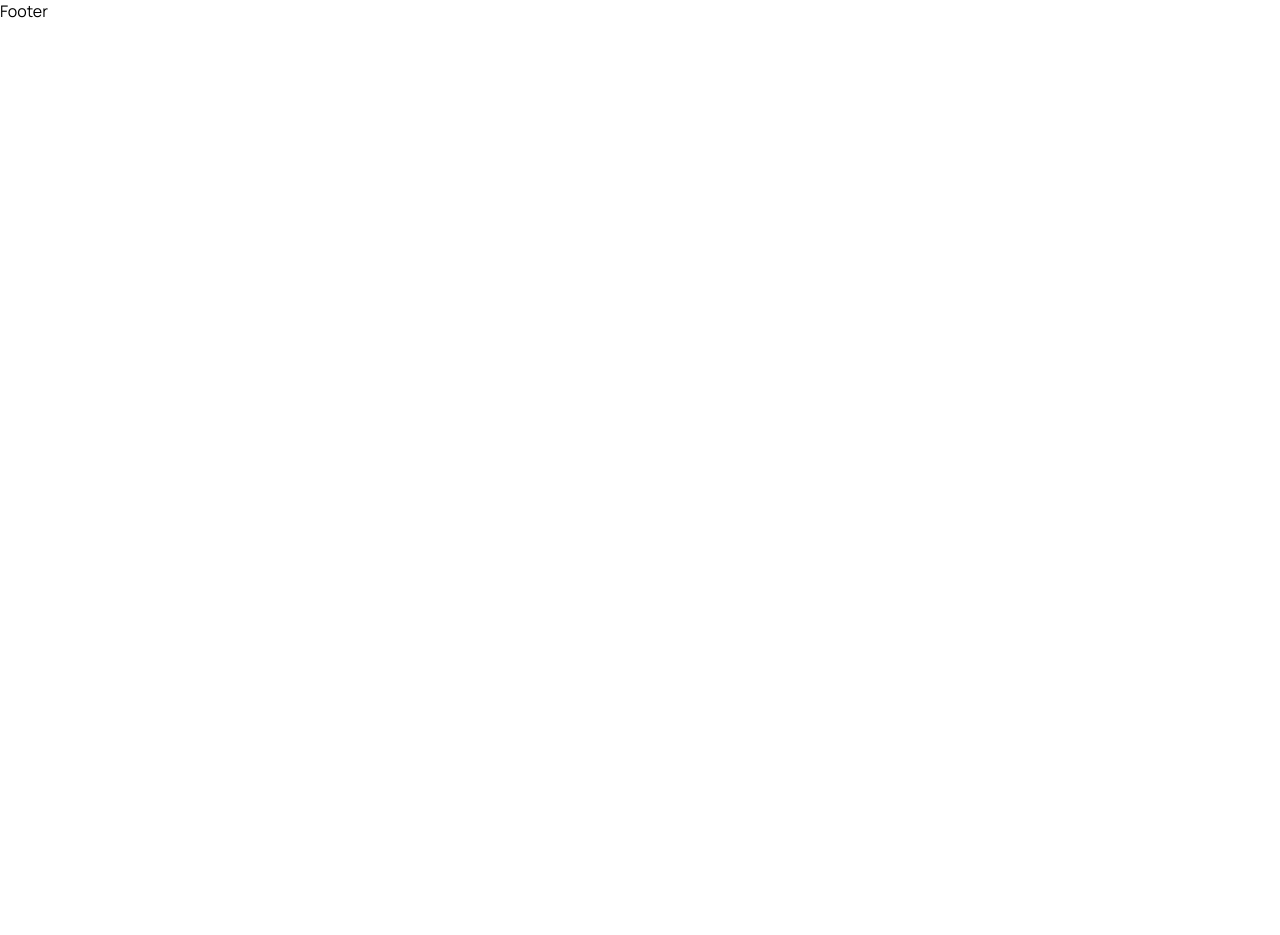
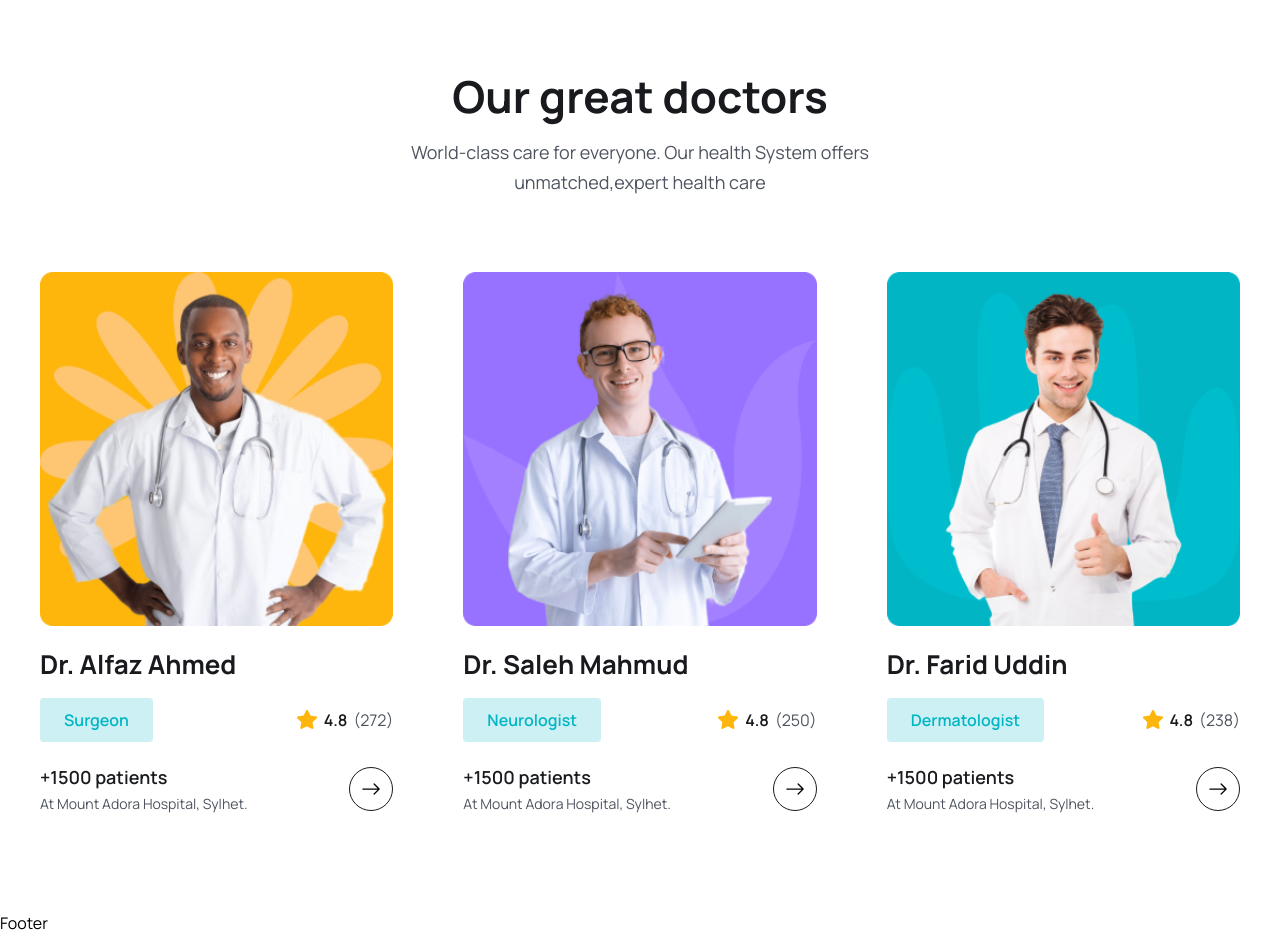
Before and after one commit to RithikRanaweera/Medicare-Booking, a React (Vite) app in the folder frontend/: page / in a window 1280 px wide. Shown: the part 3940-4875 px from the top of the page. Before the commit the page ends 3963 px from the top, so only its background shows below. Built offline with nearby package versions, Linux system fonts and the light colour scheme.

Commit message:
Done doctor's section

```diff
--- a/frontend/src/assets/data/doctors.js
+++ b/frontend/src/assets/data/doctors.js
@@ -6,7 +6,7 @@
   {
     id: "01",
     name: "Dr. Alfaz Ahmed",
-    specialty: "Surgeon",
+    specialization: "Surgeon",
     avgRating: 4.8,
     totalRating: 272,
     photo: doctorImg01,
@@ -16,9 +16,9 @@
   {
     id: "02",
     name: "Dr. Saleh Mahmud",
-    specialty: "Neurologist",
+    specialization: "Neurologist",
     avgRating: 4.8,
-    totalRating: 272,
+    totalRating: 250,
     photo: doctorImg02,
     totalPatients: 1500,
     hospital: "Mount Adora Hospital, Sylhet.",
@@ -26,9 +26,9 @@
   {
     id: "03",
     name: "Dr. Farid Uddin",
-    specialty: "Dermatologist",
+    specialization: "Dermatologist",
     avgRating: 4.8,
-    totalRating: 272,
+    totalRating: 238,
     photo: doctorImg03,
     totalPatients: 1500,
     hospital: "Mount Adora Hospital, Sylhet.",
--- /dev/null
+++ b/frontend/src/components/Doctors/DoctorCard.jsx
@@ -0,0 +1,52 @@
+/* eslint-disable react/prop0=-types*/
+import React from 'react'
+import starIcon from '../../assets/images/Star.png';
+import { Link } from "react-router-dom";
+import { BsArrowRight } from "react-icons/bs";
+
+const DoctorCard = ({ doctor }) => {
+    const { name, avgRating, totalRating, photo, specialization, totalPatients, hospital } = doctor;
+
+    return (
+        <div className='p-3 lg:p-5'>
+            <div>
+                <img src={photo} alt="" className='w-full' />
+            </div>
+            <h2 className="text-[18px] leading-[30px] lg:text-[26px] lg:leading-9 text-headingColor font-[700] mt-3 lg:mt-5">
+                {name}
+            </h2>
+            <div className="mt-2 lg:mt-4 flex items-center justify-between">
+                <span className='bg-[#CCF0F3] text-irisBlueColor py-1 px-2 lg:py-2 lg:px-6 text-[12px] leading-4
+            lg:text-[16px] lg:leading-7 font-semibold rounded'>
+                    {specialization}
+                </span>
+                <div className="flex items-center gap-[6px]">
+                    <span className="flex items-center gap-[6px] text-[14px] leading-6 lg:text-[16px] lg:leading-7
+                font-semibold text-headingColor">
+                        <img src={starIcon} alt="" />{avgRating}
+                    </span>
+                    <span className='text-[14px] leading-6 lg:text-[16px] lg:leading-7 font-[400] text-textColor'>
+                        ({totalRating})
+                    </span>
+                </div>
+            </div>
+
+            <div className="mt-[18px] lg:mt-5 flex items-center justify-between">
+                <div>
+                    <h3 className="text-[16px] leading-7 lg:text-[18px] lg:leading-[30px] font-semibold text-headingColor">
+                        +{totalPatients} patients
+                    </h3>
+                    <p className='text-[14px] leading-6 font-[400] text-textColor'>
+                        At {hospital}
+                    </p>
+                </div>
+                <Link to='/doctors' className='w-[44px] h-[44px] rounded-full border border-solid border-[#181A1E]
+                  flex items-center justify-center group hover:bg-primaryColor hover:border-none '>
+                    <BsArrowRight className='group-hover:text-white w-6 h-5' />
+                </Link>
+            </div>
+        </div>
+    )
+}
+
+export default DoctorCard
--- /dev/null
+++ b/frontend/src/components/Doctors/DoctorList.jsx
@@ -0,0 +1,15 @@
+import React from 'react'
+import {doctors} from './../../assets/data/doctors'
+import DoctorCard from './DoctorCard'
+
+const DoctorList = () => {
+  return (
+    <div className="grid grid-cold-1 sm:grid-cold-2 md:grid-cols-3 gap-5 lg:gap-[30px] mt-[30px] lg:mt-[55px]">
+        {doctors.map((doctor) =>(
+            <DoctorCard key={doctor.id} doctor={doctor} />
+        ))}
+    </div>
+  )
+}
+
+export default DoctorList
--- a/frontend/src/pages/Home.jsx
+++ b/frontend/src/pages/Home.jsx
@@ -12,6 +12,7 @@
 import { BsArrowRight } from 'react-icons/bs';
 import About from '../components/About/About';
 import ServiceList from '../components/Services/ServiceList';
+import DoctorList from '../components/Doctors/DoctorList';
 
 const Home = () => {
   return (
@@ -145,7 +146,7 @@
               </div>
               <div className='mt-[30px]'>
                 <h2 className="text-[26px] leading-9 text-headingColor font-[700] text-center">
-                Book Appointment
+                  Book Appointment
                 </h2>
 
                 <p className="text-[16px] leading-7 text-textColor font-[400] mt-4 text-center">
@@ -166,7 +167,7 @@
         </div>
       </section>
 
-      <About/>
+      <About />
 
       {/*=========== services section ==========*/}
 
@@ -180,7 +181,7 @@
               World-class care for everyone. Our health System offers unmatched,expert health care
             </p>
           </div>
-          <ServiceList/>
+          <ServiceList />
         </div>
       </section>
 
@@ -194,7 +195,7 @@
             {/*=============feature content =========*/}
             <div className="xl:w-[670px]">
               <h2 className="heading">
-                Get virtual treatment <br/> anytime.
+                Get virtual treatment <br /> anytime.
               </h2>
               <ul className="pl-4">
                 <li className="text_para">
@@ -211,7 +212,7 @@
             </div>
             {/*========== feature img ==============*/}
             <div className='relative z-10 xl:w-[770px] flex justify-end mt-[50px] l:mt-0'>
-              <img src={featureImg} alt=""  className='w-3/4'/>
+              <img src={featureImg} alt="" className='w-3/4' />
 
               <div className="w-[150px] lg:w-[248px] bg-white absolute bottom-[50px] left-0 md:bottom-[100px]
               md:left-5 z-20 p-2 pb-3 lg:pt-4 lg:px-4 lg:pb-[26px] rounded-[10px]">
@@ -233,7 +234,7 @@
 
                 <div className="w-[65px] lg:w-[96px] bg-[#CCF0F3] py-1 px-2 lg:py-[6px] lg:px-[10px] text-[8px]
                 leading-[8px] lg:text-[12px] lg:leading-4 text-irisBlueColor font-[500] mt-2 lg:mt-4 rounded-full">
-                    Consultation
+                  Consultation
                 </div>
 
                 <div className='flex items-center gap-[6px] lg:gap-[10px] mt-2 lg:mt-[18px]'>
@@ -250,6 +251,22 @@
       </section>
       {/*=========== feature section end ==========*/}
 
+      {/*=========== our best Doctors ==========*/}
+      <section>
+        <div className="container">
+          <div className="xl:w-[470px] mx-auto">
+            <h2 className="heading text-center">
+              Our great doctors
+            </h2>
+            <p className="text_para text-center">
+              World-class care for everyone. Our health System offers unmatched,expert health care
+            </p>
+          </div>
+          <DoctorList/>
+        </div>
+      </section>
+      {/*=========== our best Doctors ==========*/}
+
     </>
   )
 }
```
